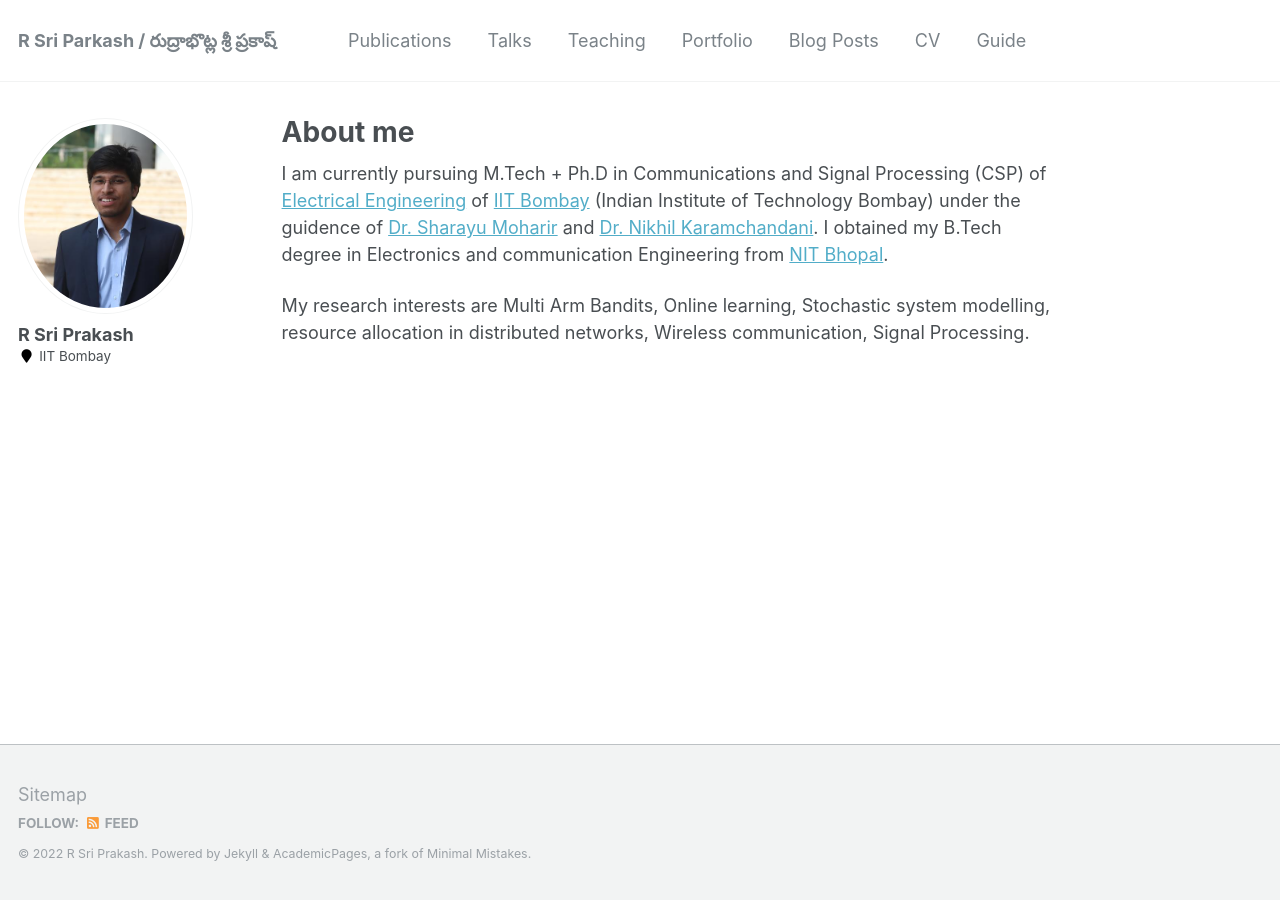
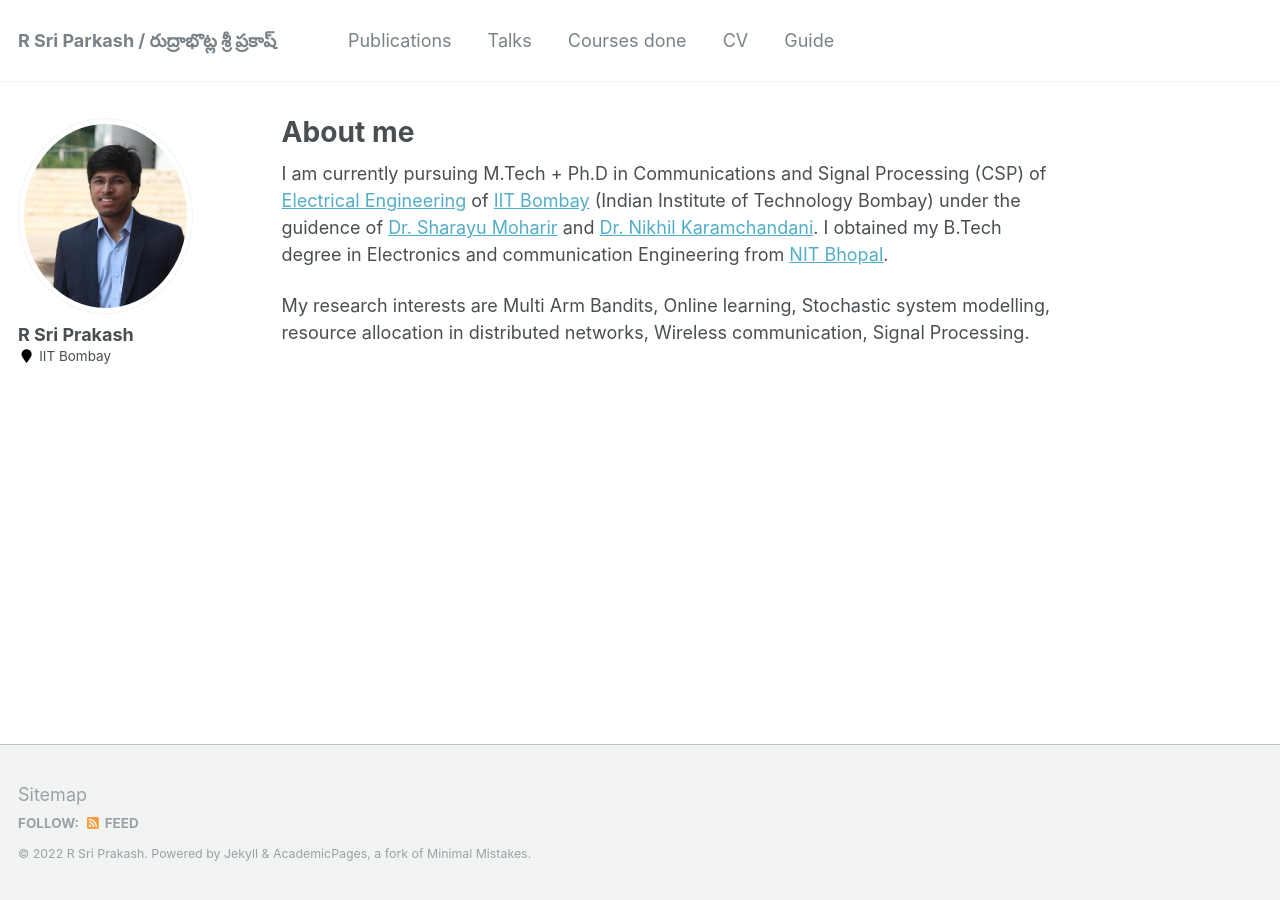
Before and after one commit to rsriprakash/rsriprakash.github.io, a Jekyll site: the page built from _pages/about.md, in a window 1280 px wide. Built offline with Jekyll 4.4.1, drawn with Linux system fonts in a browser that asks for light colours.

Commit message:
change navigation bar

```diff
--- a/_data/navigation.yml
+++ b/_data/navigation.yml
@@ -6,14 +6,14 @@ main:
   - title: "Talks"
     url: /talks/
 
-  - title: "Teaching"
+  - title: "Courses done"
     url: /teaching/
 
-  - title: "Portfolio"
-    url: /portfolio/
+  #- title: "Portfolio"
+  #  url: /portfolio/
 
-  - title: "Blog Posts"
-    url: /year-archive/
+  #- title: "Blog Posts"
+   # url: /year-archive/
 
   - title: "CV"
     url: /cv/
```
